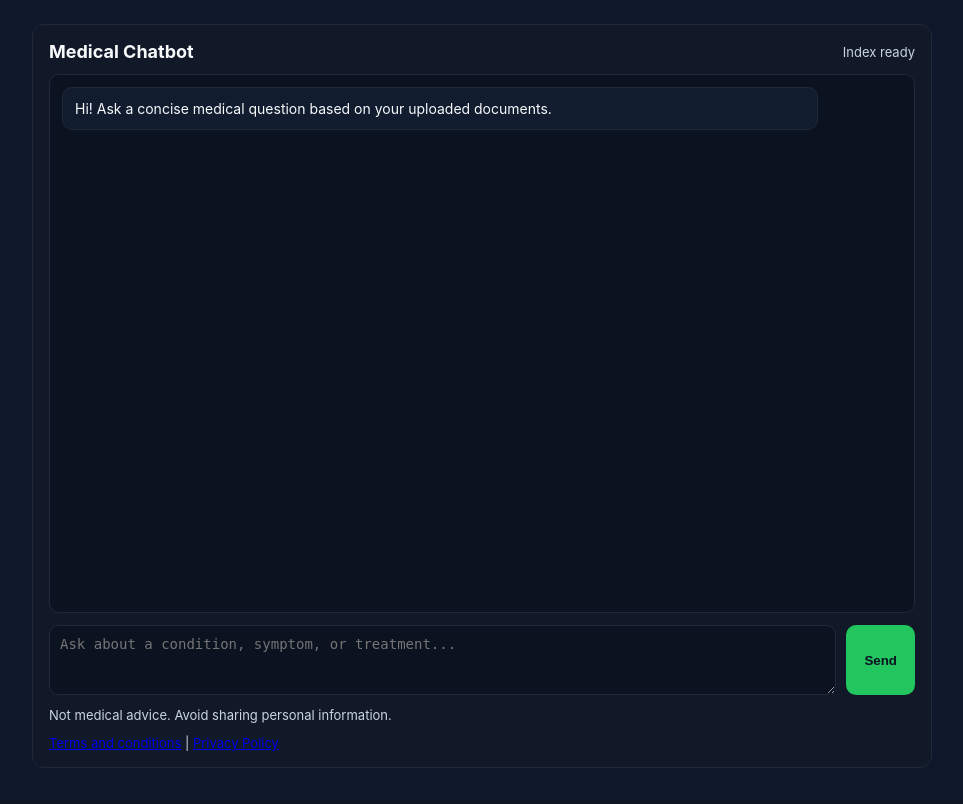
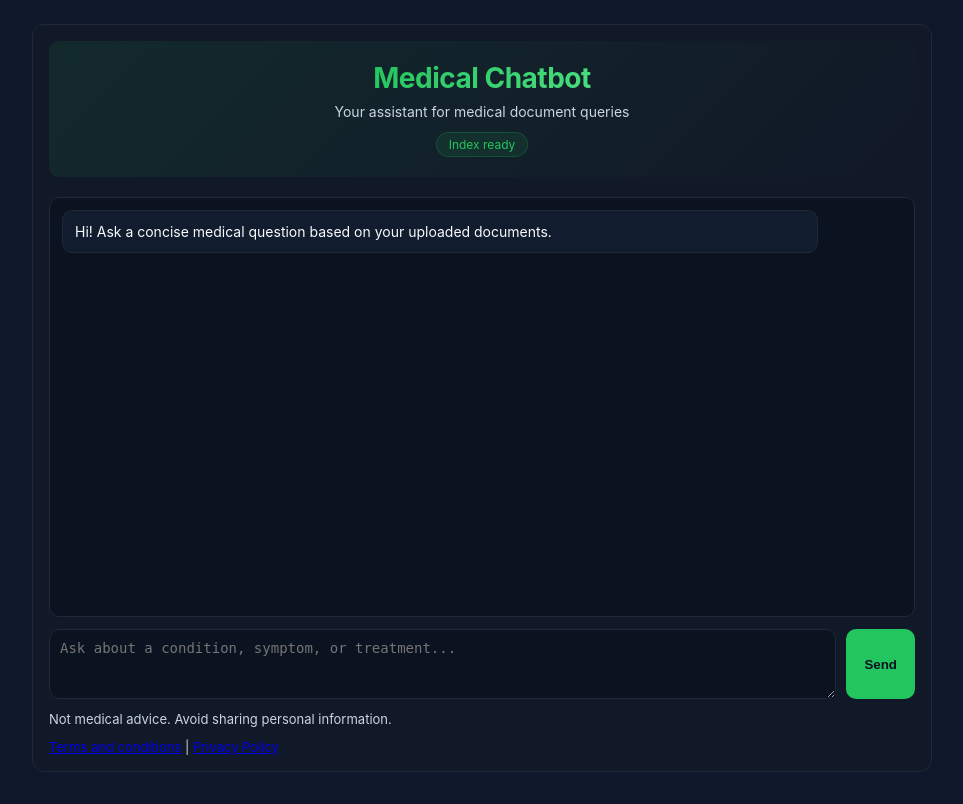
Before and after one commit to bharatbushan03/medical-chatbot, a FastAPI app: page / in a window 1280 px wide. Shown: the whole page, without its empty margins (158-1121 px from the left). Before the commit the page ends 768 px from the top, so only its background shows below. Run offline with FastAPI, Linux system fonts and the light colour scheme.

Commit message:
Improved the landing page

```diff
--- a/templates/index.html
+++ b/templates/index.html
@@ -40,16 +40,42 @@
 
 		header {
 			display: flex;
-			justify-content: space-between;
+			flex-direction: column;
 			align-items: center;
+			text-align: center;
+			padding: 20px 0;
+			background: linear-gradient(135deg, rgba(34, 197, 94, 0.1), rgba(15, 23, 42, 0));
+			border-radius: 10px;
+			margin-bottom: 8px;
 		}
 
 		h1 {
-			font-size: 18px;
-			margin: 0;
+			font-size: 28px;
+			margin: 0 0 8px 0;
+			background: linear-gradient(135deg, var(--accent), #4ade80);
+			-webkit-background-clip: text;
+			-webkit-text-fill-color: transparent;
+			background-clip: text;
+			font-weight: 700;
+			letter-spacing: -0.5px;
 		}
 
-		.status { color: var(--muted); font-size: 13px; }
+		.tagline {
+			font-size: 14px;
+			color: var(--muted);
+			margin: 0;
+			max-width: 500px;
+		}
+
+		.status {
+			color: var(--accent);
+			font-size: 12px;
+			background: rgba(34, 197, 94, 0.1);
+			padding: 4px 12px;
+			border-radius: 20px;
+			margin-top: 12px;
+			border: 1px solid rgba(34, 197, 94, 0.2);
+		}
 
 		.chat {
 			border: 1px solid var(--border);
@@ -100,6 +126,7 @@
 	<div class="shell">
 		<header>
 			<h1>Medical Chatbot</h1>
+			<p class="tagline">Your assistant for medical document queries</p>
 			<div class="status" id="index-status">Index ready</div>
 		</header>
 
```
